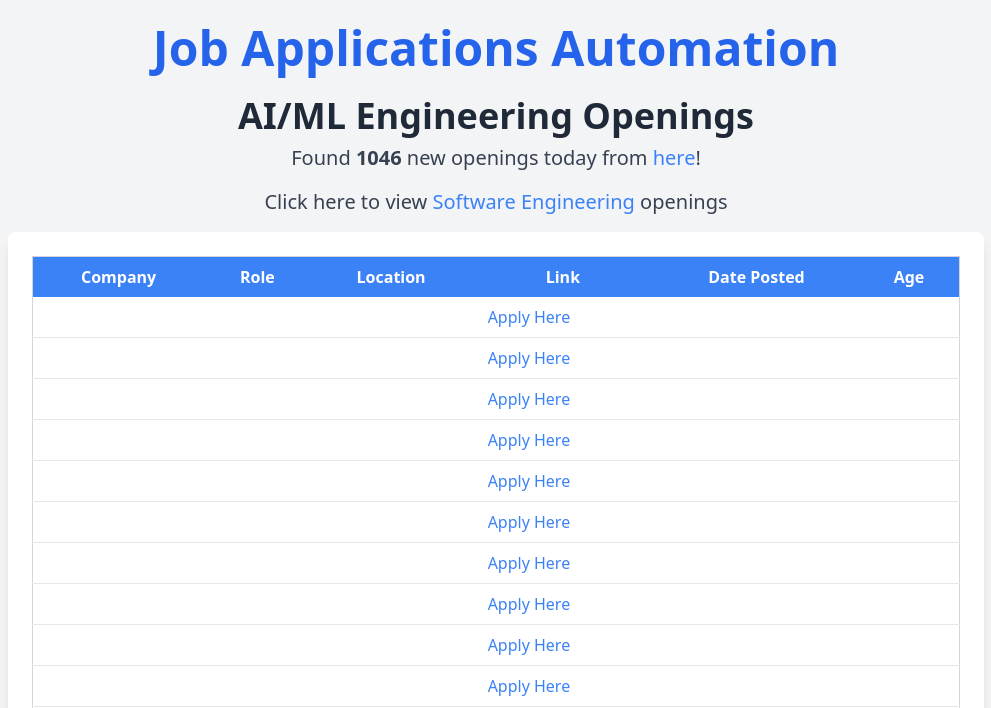
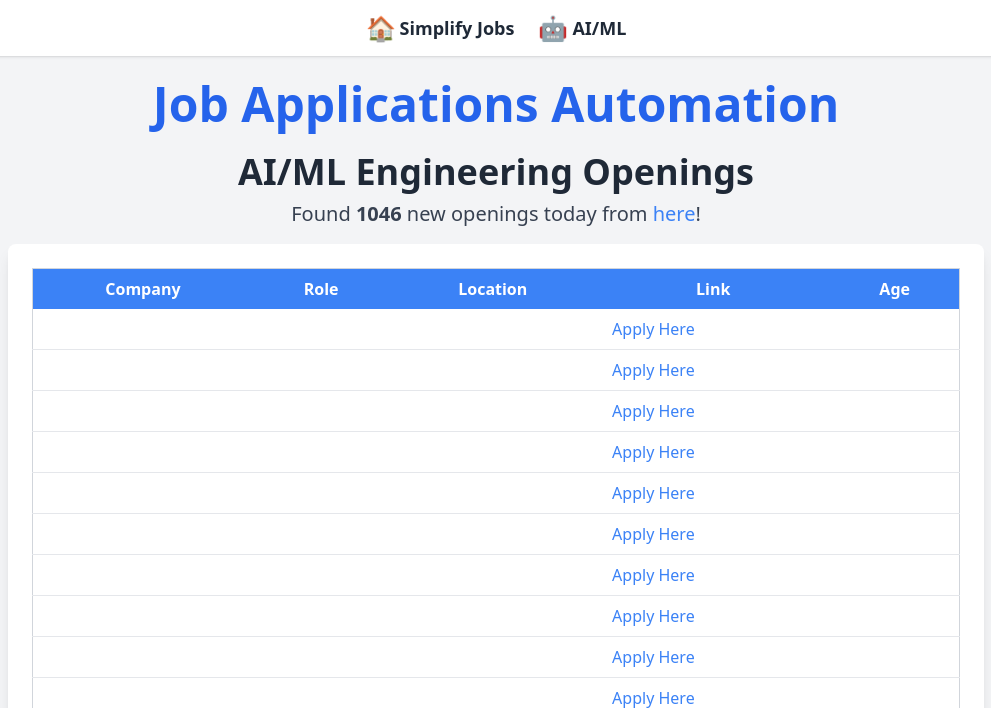
Before and after one commit to omkar3602/jobs-automation, a Flask app: page /aiml/ in a window 1280 px wide. Shown: the top 708 px of the page, without its empty margins (144-1135 px from the left). Run offline with Flask 3, Linux system fonts and the light colour scheme; data that the repository does not hold is empty; some libraries are stand-ins or nearby versions.

Commit message:
Add navbar

```diff
--- a/templates/index.html
+++ b/templates/index.html
@@ -10,6 +10,28 @@
     <script src="https://cdn.tailwindcss.com"></script>
 </head>
 <body class="bg-gray-100 text-gray-900">
+    <!-- navbar -->
+    <nav class="bg-white shadow">
+        <div class="max-w-5xl mx-auto px-4 py-3 flex justify-center">
+            <div class="flex items-center space-x-6">
+                <!-- simplify jobs -->
+                <a href="/" class="flex items-center space-x-1 hover:opacity-75">
+                    <span class="text-2xl">🏠</span>
+                    <span class="font-semibold text-lg text-gray-800">Simplify Jobs</span>
+                </a>
+                <!-- newgrad jobs emoji -->
+                <!-- <a href="/newgrad-jobs/" class="flex items-center space-x-1 hover:opacity-75">
+                    <span class="text-2xl">📄</span>
+                    <span class="font-semibold text-lg text-gray-800">NewGrad Jobs</span>
+                </a> -->
+                <!-- aiml emoji -->
+                <a href="/aiml/" class="flex items-center space-x-1 hover:opacity-75">
+                    <span class="text-2xl">🤖</span>
+                    <span class="font-semibold text-lg text-gray-800">AI/ML</span>
+                </a>
+            </div>
+        </div>
+    </nav>
     <div class="max-w-5xl mx-auto p-6">
         <h1 class="text-5xl font-bold text-center text-blue-600 mb-6">Job Applications Automation</h1>
         <h2 class="text-4xl font-bold text-center text-gray-800 mb-2">
@@ -22,11 +44,6 @@
         <h2 class="text-xl text-center text-gray-700 mb-4">Found <b>{{ todays_jobs|length }}</b> new openings today from <a href="https://github.com/SimplifyJobs/New-Grad-Positions" class="text-blue-500 hover:underline" target="_blank">here</a>!</h2>
 
         <h2 class="text-xl text-center text-gray-700 mb-4">
-            {% if category == "software" %}
-                Click here to view <a href="/aiml/" class="text-blue-500 hover:underline">AI/ML Engineering</a> openings
-            {% elif category == "aiml" %}
-                Click here to view <a href="/" class="text-blue-500 hover:underline">Software Engineering</a> openings
-            {% endif %}
         </h2>
         <form action="/" method="post" class="bg-white shadow-lg rounded-lg p-6">
             <div class="overflow-x-auto">
@@ -40,7 +57,6 @@
                             <th class="py-2 px-4">Role</th>
                             <th class="py-2 px-4">Location</th>
                             <th class="py-2 px-4">Link</th>
-                            <th class="py-2 px-4">Date Posted</th>
                             <th class="py-2 px-4">Age</th>
                         </tr>
                     </thead>
@@ -54,7 +70,6 @@
                             <td class="py-2 px-4">{{ job.role }}</td>
                             <td class="py-2 px-4">{{ job.location }}</td>
                             <td class="py-2 px-4"><a href="{{ job.link }}" class="text-blue-500 hover:underline" target="_blank">Apply Here</a></td>
-                            <td class="py-2 px-4">{{ job.date_posted }}</td>
                             <td class="py-2 px-4">{{ job.age }}</td>
                         </tr>
                         {% endfor %}
```
